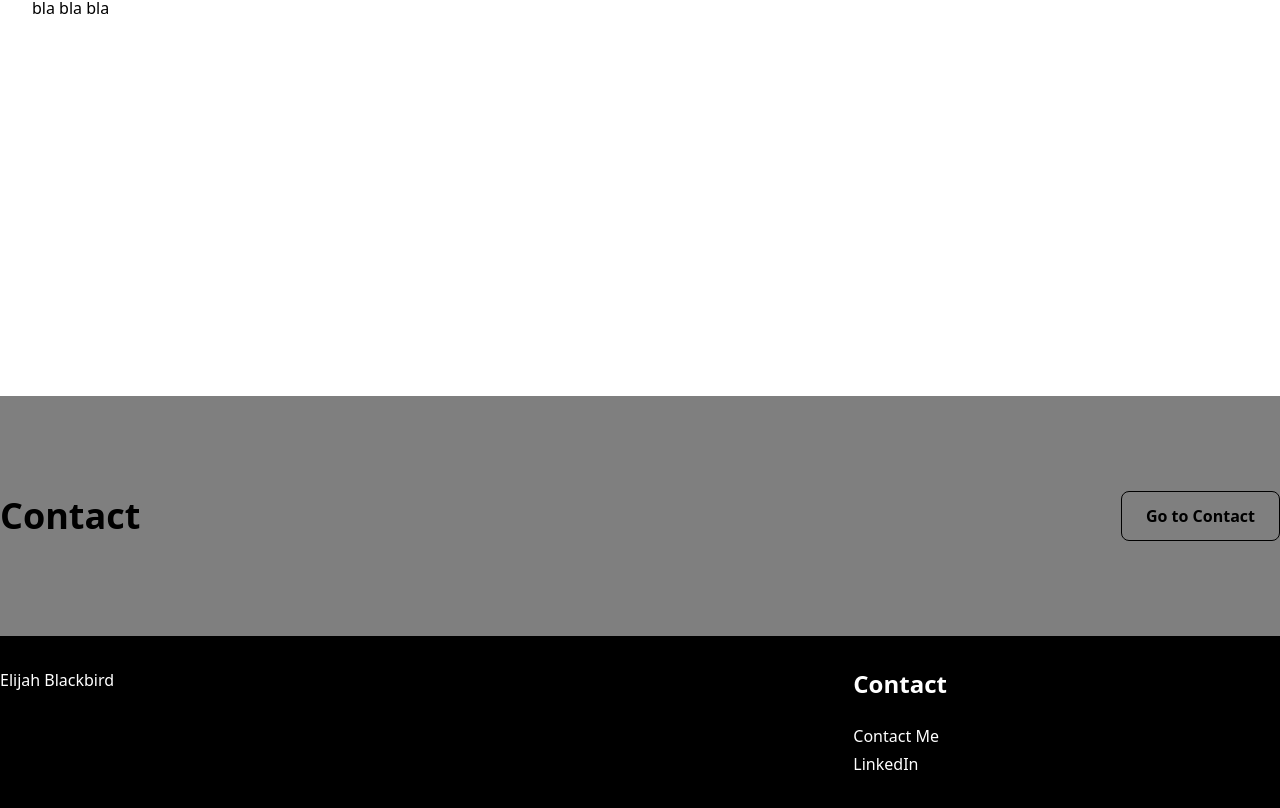
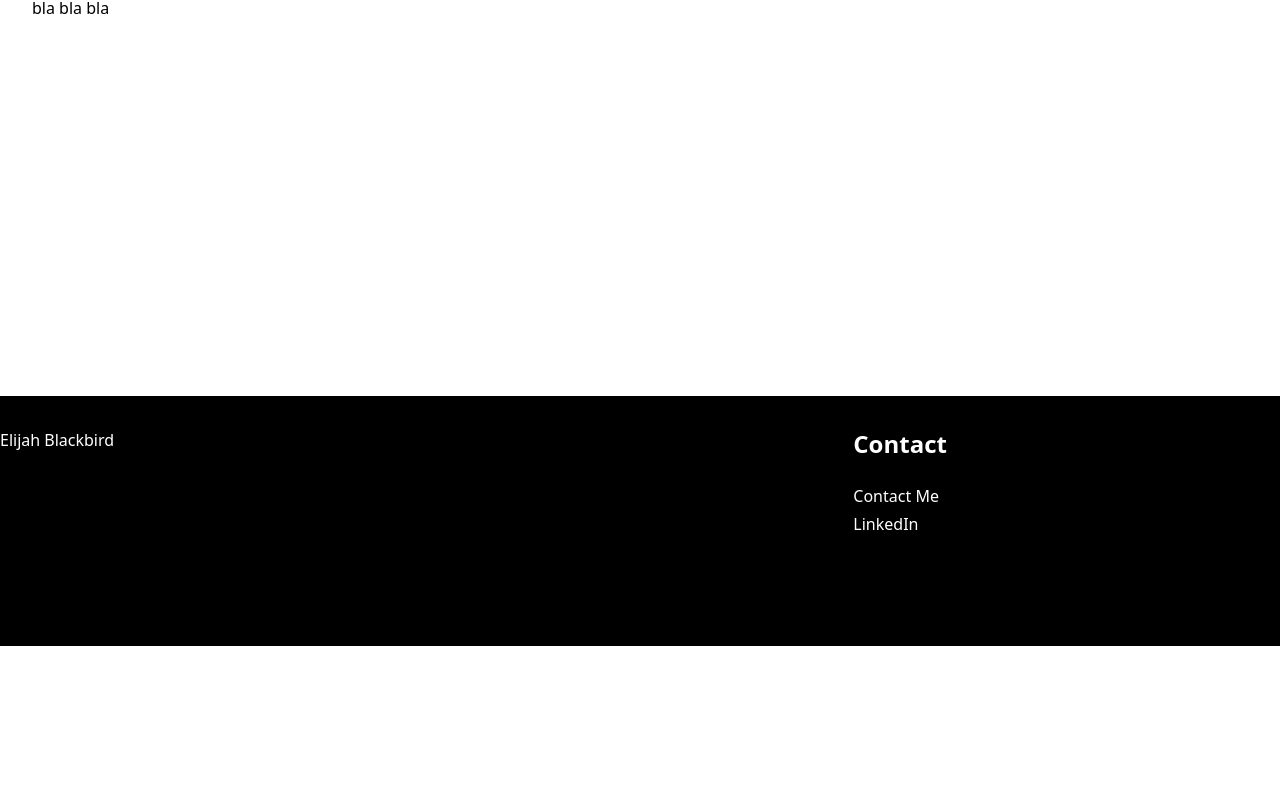
Before and after one commit to MastracciN/eli-consulting, a React (Vite) app: page / in a window 1280 px wide. Shown: the part 496-1304 px from the top of the page. After the commit the page ends 1142 px from the top, so only its background shows below. Built offline with nearby package versions, Linux system fonts and the light colour scheme.

Commit message:
moved contact section/button to a component for reuse

```diff
--- /dev/null
+++ b/src/components/Contact.jsx
@@ -0,0 +1,25 @@
+export default function Contact() {
+
+    <section id='contact' className='relative bg-cover bg-center'>
+        <div className='absolute inset-0 bg-black/50'></div>
+
+            <div className='relative min-h-[30vh] flex items-center'>
+                <div className='w-full max-w-[1400px] mx-auto flex items-center justify-between'>
+                    <h2 className="text-4xl font-bold">Begin the Journey</h2>
+                    <NavLink
+                        to='/contact'
+                        className={({ isActive }) =>
+                            `px-6 py-3 rounded-lg font-semibold transition ${
+                            isActive
+                                ? 'bg-black text-white'
+                                : 'border border-black text-black hover:bg-black hover:text-white'
+                            }`
+                        }
+                        >
+                            Go to Contact
+                        </NavLink>
+                    </div>
+                </div>
+            </section>
+
+}
--- a/src/components/Footer.jsx
+++ b/src/components/Footer.jsx
@@ -34,7 +34,8 @@ export default function Footer() {
                             after:bg-current
                             after:transition-transform after:duration-300
                             hover:after:scale-x-100"
-                        >LinkedIn
+                    >
+                        LinkedIn
                     </a>
                 </div>
             </div>
--- a/src/pages/Home.jsx
+++ b/src/pages/Home.jsx
@@ -22,26 +22,7 @@ const Home = () => {
                 </div>
             </section>
 
-            {/* Let's chat */}
-            <section id='hero' className='relative bg-cover bg-center'>
-                <div className='absolute inset-0 bg-black/50'></div>
 
-                <div className='relative min-h-[30vh] flex items-center'>
-                    <div className='w-full max-w-[1400px] mx-auto flex items-center justify-between'>
-                        <h2 className="text-4xl font-bold">Contact</h2>
-                        <NavLink
-                            to='/contact'
-                            className={({ isActive }) =>
-                                `px-6 py-3 rounded-lg font-semibold transition ${
-                                    isActive
-                                        ? 'bg-black text-white'
-                                        : 'border border-black text-black hover:bg-black hover:text-white'
-                                }`
-                        }
-                        >Go to Contact</NavLink>
-                    </div>
-                </div>
-            </section>
 
         </div>
     );
```
Lines whose indentation alone changed are shown as unchanged.
